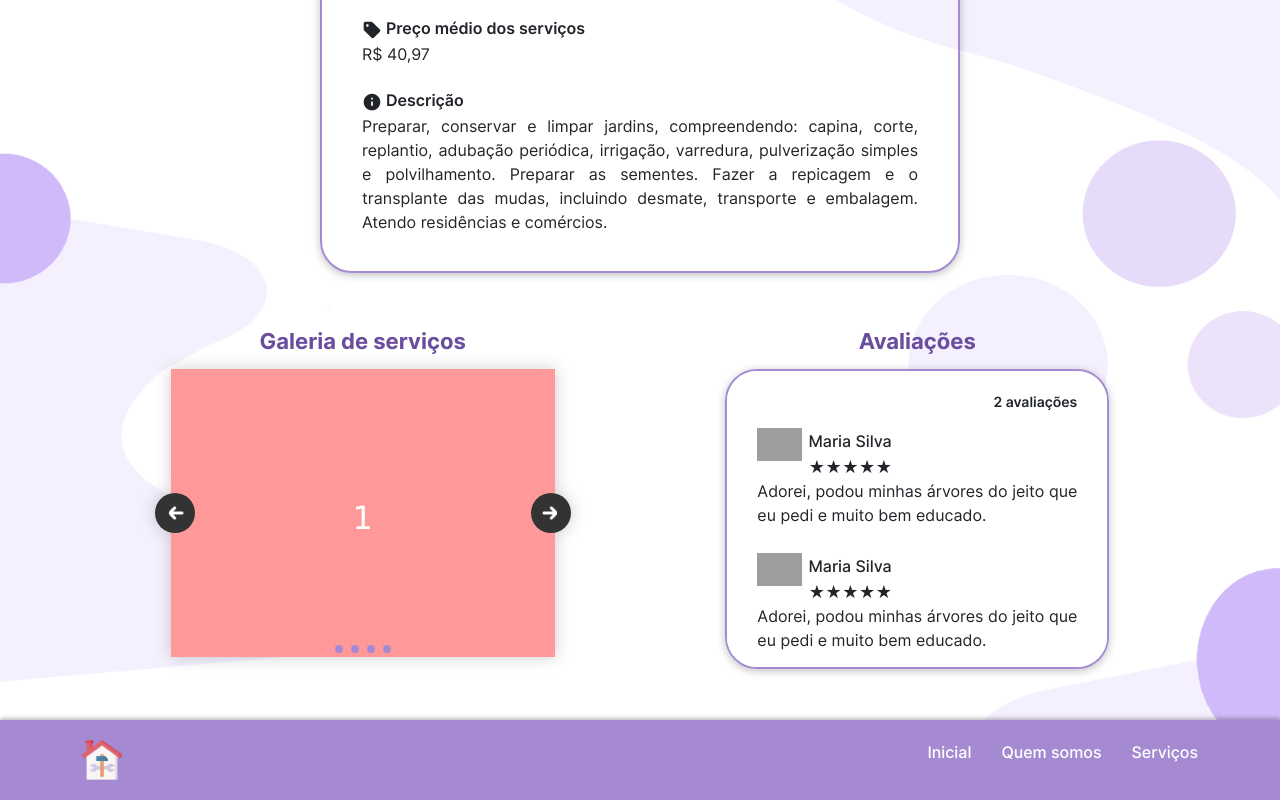
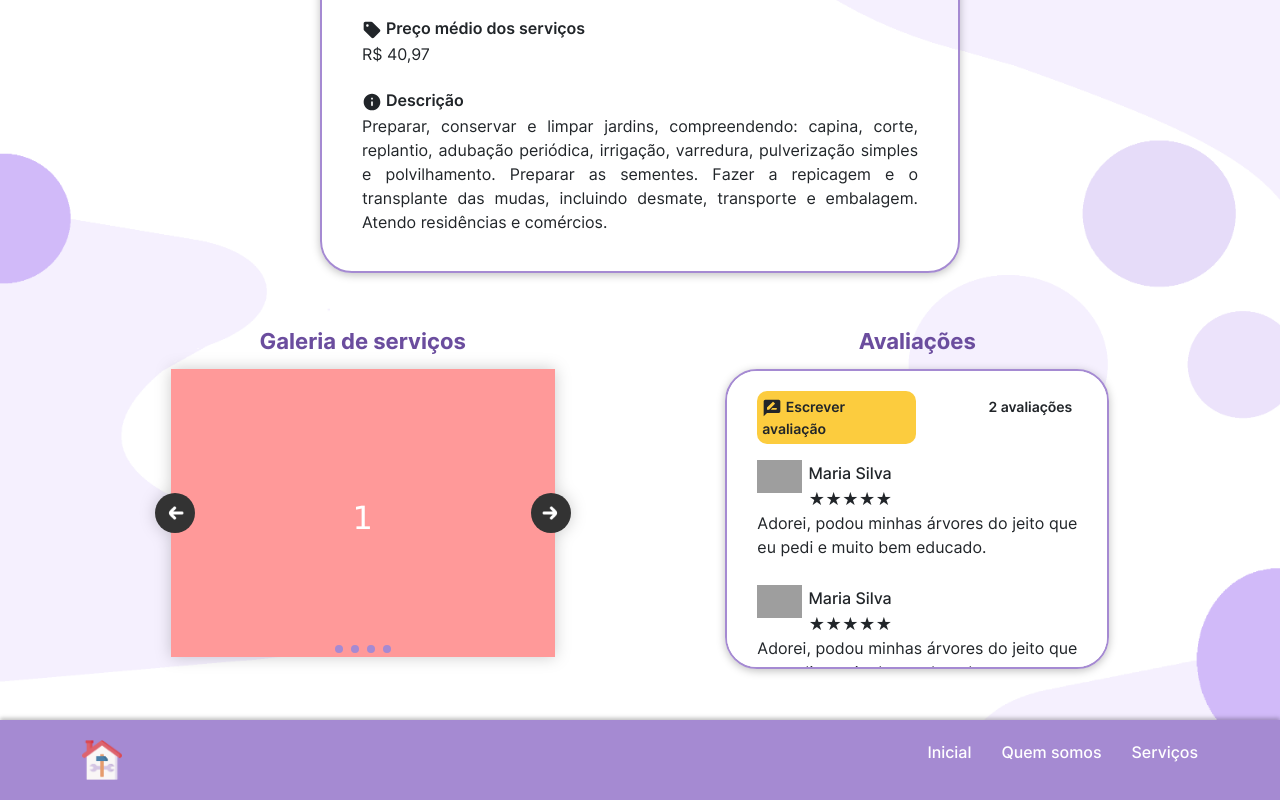
Before and after one commit to yasminwtr/ThePurpleHouse, a React (Create React App) app: page /WorkerProfile in a window 1280 px wide. Shown: the part 706-1506 px from the top of the page. Built offline with nearby package versions, Linux system fonts and the light colour scheme; grey boxes are pictures that could not be loaded.

Commit message:
modal de add avaliação no perfil externo feito

```diff
--- a/src/components/Profile/Modal/DeleteAccount.js
+++ b/src/components/Profile/Modal/DeleteAccount.js
@@ -43,7 +43,8 @@ const DeleteAccount = (props) => {
                             maxLength={25}
                         />
                     </Form.Group>
-                </Form></Modal.Body>
+                </Form>
+            </Modal.Body>
 
             <Modal.Footer>
               <Button variant="danger" onClick={handleClose}>
--- a/src/components/Profile/Modal/EditAccount.js
+++ b/src/components/Profile/Modal/EditAccount.js
@@ -73,7 +73,6 @@ const EditAccount = (props) => {
                         />
                     </Form.Group>
                 </Form>
-
             </Modal.Body>
 
             <Modal.Footer>
--- a/src/components/Profile/styles.css
+++ b/src/components/Profile/styles.css
@@ -51,6 +51,8 @@ body::-webkit-scrollbar-thumb {
     margin: auto;
     box-shadow: 0px 2px 8px rgba(0, 0, 0, 0.25);
     border-radius: 32px;
+    min-height: 490px;
+    max-height: 490px;
 }
 
 .part1Profile{
@@ -58,6 +60,8 @@ body::-webkit-scrollbar-thumb {
     text-align: center;
     border-radius: 32px 32px 0 0;
     padding: 10px;
+    min-height: 180px;
+    max-height: 180px;
 }
 
 .part2Profile{
@@ -68,6 +72,8 @@ body::-webkit-scrollbar-thumb {
     padding: 40px;
     padding-bottom: 15px;
     display: flex;
+    max-height: 310px;
+    min-height: 310px;
 }
 
 .row {
@@ -138,6 +144,8 @@ body::-webkit-scrollbar-thumb {
     padding: 30px;
     margin-right: 10%;
     box-shadow: 0px 2px 8px rgba(0, 0, 0, 0.25);
+    min-height: 490px;
+    max-height: 490px;
 }
 
 #optionsTitle{
--- /dev/null
+++ b/src/components/WorkerProfile/Modal/LeaveAvaliation.js
@@ -0,0 +1,64 @@
+import React, { useState } from 'react';
+import '../styles.css'
+
+import 'bootstrap/dist/css/bootstrap.min.css';
+import Button from 'react-bootstrap/Button';
+import Modal from 'react-bootstrap/Modal';
+import Form from 'react-bootstrap/Form';
+
+import ReviewIcon from '@mui/icons-material/RateReviewRounded'
+import StarIcon from '@mui/icons-material/StarRounded'
+
+const LeaveAvaliation = (props) => {
+    const [show, setShow] = useState(false);
+
+    const handleClose = () => setShow(false);
+    const handleShow = () => setShow(true);
+
+    return(
+        <div>
+          <p id='leaveAvaliation' onClick={handleShow}><ReviewIcon sx={{ fontSize: 20 }}/> Escrever avaliação</p>
+
+          <Modal
+          show={show}
+          onHide={handleClose}
+          {...props}
+          aria-labelledby="contained-modal-title-vcenter"
+          centered
+          >
+
+            <Modal.Header closeButton>
+              <Modal.Title>Escrever avaliação</Modal.Title>
+            </Modal.Header>
+
+            <Modal.Body>
+              Sua avaliação é muito importante para nós. Não deixe de falar o que achou sobre os serviços contratados! :)
+              <Form>
+                    <Form.Group className="mt-3 mb-3" controlId="exampleForm.ControlInput1">
+                        <Form.Label>Quantas estrelas você daria?</Form.Label>
+
+                        <StarIcon/><StarIcon/><StarIcon/><StarIcon/><StarIcon/>
+                    </Form.Group>
+
+                    <Form.Group className="mt-3 mb-3" controlId="exampleForm.ControlInput1">
+                        <Form.Label>Escreva aqui a sua experiência com esse trabalhador</Form.Label>
+
+                        <Form.Control
+                        as="textarea"
+                        rows={6}
+                        maxLength={300}/>
+                    </Form.Group>
+                </Form>
+            </Modal.Body>
+
+            <Modal.Footer>
+              <Button variant="success" onClick={handleClose}>
+                Enviar avaliação
+              </Button>
+            </Modal.Footer>
+          </Modal>
+        </div>
+    )
+}
+
+export default LeaveAvaliation;
--- a/src/components/WorkerProfile/index.js
+++ b/src/components/WorkerProfile/index.js
@@ -1,6 +1,7 @@
 import React from 'react';
 import './styles.css'
 import 'bootstrap/dist/css/bootstrap.min.css';
+import LeaveAvaliation from './Modal/LeaveAvaliation'
 
 import StarIcon from '@mui/icons-material/StarRounded'
 import EmailIcon from '@mui/icons-material/EmailRounded'
@@ -102,7 +103,10 @@ const WorkerProfile = () => {
                     <p id='titleBlocks'>Avaliações</p>
 
                     <div className='feedAvaliations'>
-                        <p id='numberAvaliations'>2 avaliações</p>
+                        <div className='inicialAvaliations'>
+                            <LeaveAvaliation/>
+                            <p id='numberAvaliations'>2 avaliações</p>
+                        </div>
 
                         <div>
                             <div className='blockAvaliation'>
--- a/src/components/WorkerProfile/styles.css
+++ b/src/components/WorkerProfile/styles.css
@@ -200,10 +200,30 @@ body::-webkit-scrollbar-thumb {
     border-radius: 5vw;
 }
 
+.inicialAvaliations{
+    display: flex;
+}
+
+#leaveAvaliation{
+    font-size: 14px;
+    font-family: Inter-SemiBold;
+    width: 100%;
+    background-color: #fccc3e;
+    padding: 5px;
+    border-radius: 10px;
+    cursor: pointer;
+}
+
+#leaveAvaliation:hover{
+    background-color: #ffd864;
+}
+
 #numberAvaliations{
     text-align: end;
     font-size: 14px;
     font-family: Inter-SemiBold;
+    width: 51%;
+    padding: 5px;
 }
 
 .blockAvaliation{
```
